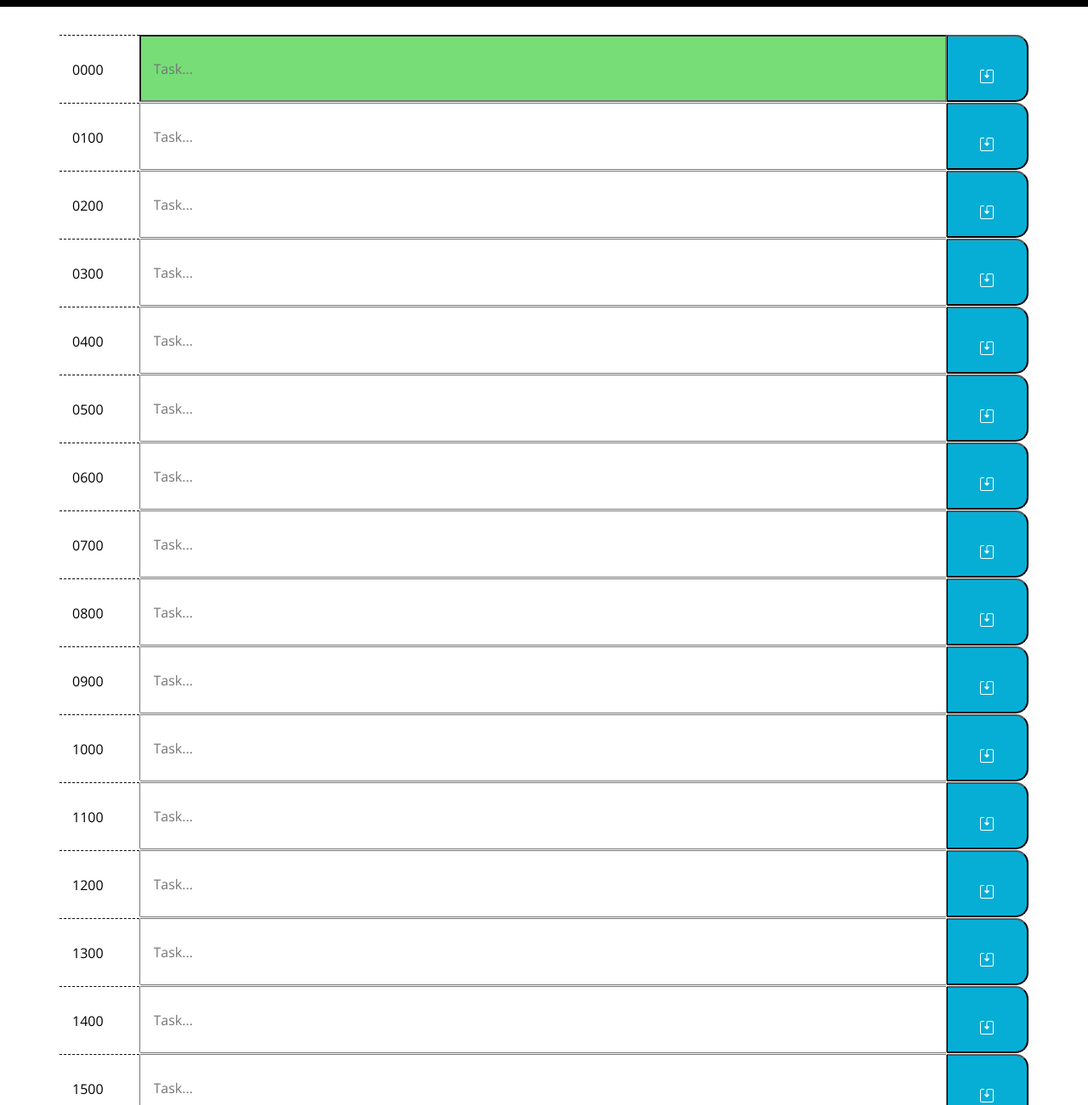
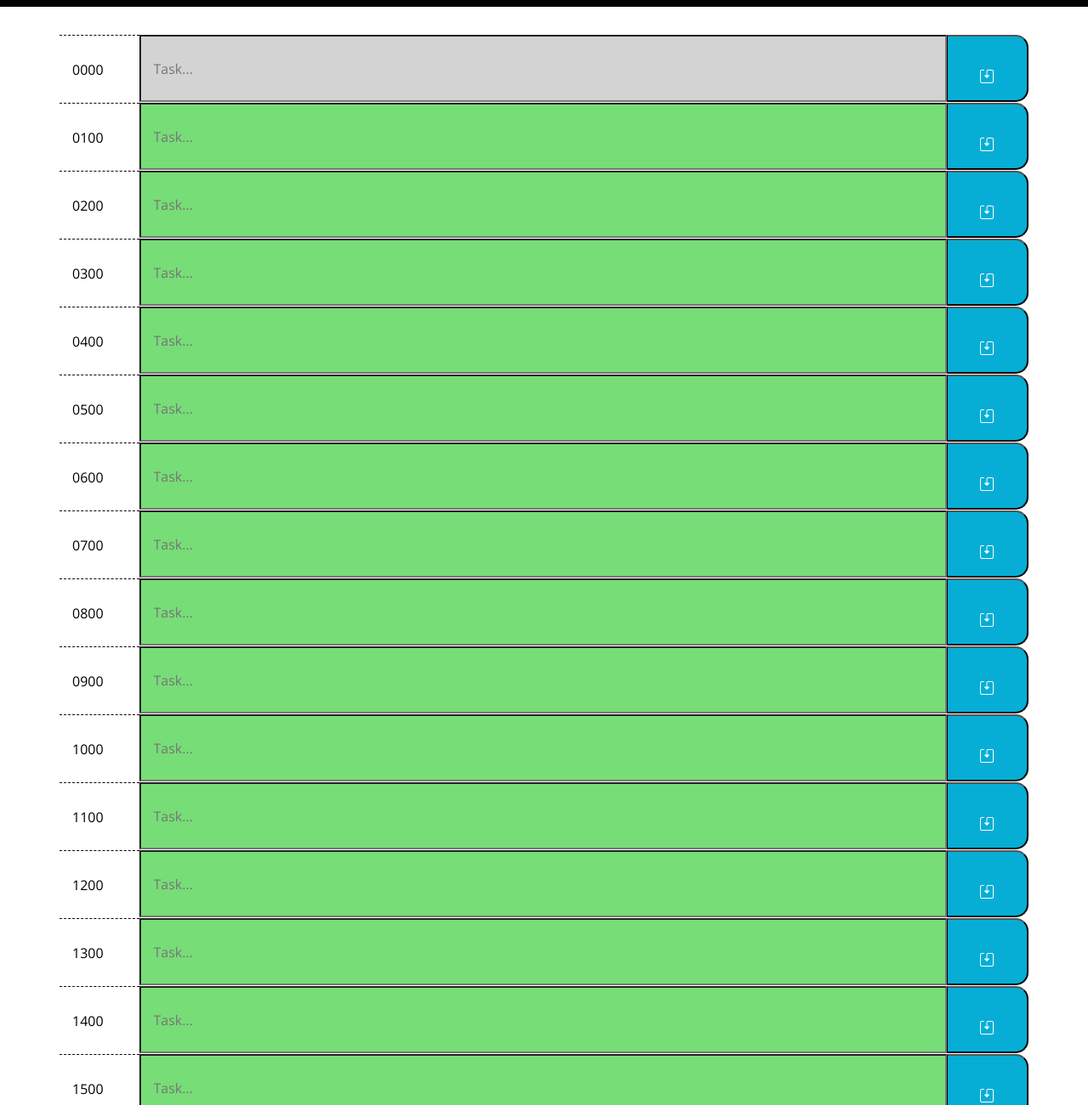
Before and after one commit to Jalvarez025/Homework-5, a plain HTML site: page index.html in a window 1280 px wide. Shown: the part 280-1581 px from the top of the page at 85% size. Drawn offline with nearby package versions, Linux system fonts and the light colour scheme.

Commit message:
Now working

```diff
--- a/index.html
+++ b/index.html
@@ -37,7 +37,7 @@
                 0000
               </time>
 
-              <input class="col-10" placeholder="Task..." id = "userTask">
+              <input class="col-10 userTask" placeholder="Task...">
               </input>
 
               <button class="saveBtn col" id = "saveBtn">
@@ -54,7 +54,7 @@
             0100
           </time>
 
-          <input class="col-10" placeholder="Task..." id = "userTask">
+          <input class="col-10 userTask" placeholder="Task...">
           </input>
 
           <button class="saveBtn col" id = "saveBtn">
@@ -72,7 +72,7 @@
             0200
           </time>
 
-          <input class="col-10" placeholder="Task..." id = "userTask">
+          <input class="col-10 userTask" placeholder="Task...">
           </input>
 
           <button class="saveBtn col" id = "saveBtn">
@@ -89,7 +89,7 @@
             0300
           </time>
 
-          <input class="col-10" placeholder="Task..." id = "userTask">
+          <input class="col-10 userTask" placeholder="Task...">
           </input>
 
           <button class="saveBtn col" id = "saveBtn">
@@ -106,7 +106,7 @@
             0400
           </time>
 
-          <input class="col-10" placeholder="Task..." id = "userTask">
+          <input class="col-10 userTask" placeholder="Task...">
           </input>
 
           <button class="saveBtn col" id = "saveBtn">
@@ -123,7 +123,7 @@
             0500
           </time>
 
-          <input class="col-10" placeholder="Task..." id = "userTask">
+          <input class="col-10 userTask" placeholder="Task...">
           </input>
 
           <button class="saveBtn col" id = "saveBtn">
@@ -140,7 +140,7 @@
             0600
           </time>
 
-          <input class="col-10" placeholder="Task..." id = "userTask">
+          <input class="col-10 userTask" placeholder="Task...">
           </input>
 
           <button class="saveBtn col" id = "saveBtn">
@@ -157,7 +157,7 @@
             0700
           </time>
 
-          <input class="col-10" placeholder="Task..." id = "userTask">
+          <input class="col-10 userTask" placeholder="Task...">
           </input>
 
           <button class="saveBtn col" id = "saveBtn">
@@ -174,7 +174,7 @@
             0800
           </time>
 
-          <input class="col-10" placeholder="Task..." id = "userTask">
+          <input class="col-10 userTask" placeholder="Task...">
           </input>
 
           <button class="saveBtn col" id = "saveBtn">
@@ -191,7 +191,7 @@
             0900
           </time>
 
-          <input class="col-10" placeholder="Task..." id = "userTask">
+          <input class="col-10 userTask" placeholder="Task...">
           </input>
 
           <button class="saveBtn col" id = "saveBtn">
@@ -208,7 +208,7 @@
             1000
           </time>
 
-          <input class="col-10" placeholder="Task..." id = "userTask">
+          <input class="col-10 userTask" placeholder="Task...">
           </input>
 
           <button class="saveBtn col" id = "saveBtn">
@@ -225,7 +225,7 @@
             1100
           </time>
 
-          <input class="col-10" placeholder="Task..." id = "userTask">
+          <input class="col-10 userTask" placeholder="Task...">
           </input>
 
           <button class="saveBtn col" id = "saveBtn">
@@ -242,7 +242,7 @@
             1200
           </time>
 
-          <input class="col-10" placeholder="Task..." id = "userTask">
+          <input class="col-10 userTask" placeholder="Task...">
           </input>
 
           <button class="saveBtn col" id = "saveBtn">
@@ -259,7 +259,7 @@
             1300
           </time>
 
-          <input class="col-10" placeholder="Task..." id = "userTask">
+          <input class="col-10 userTask" placeholder="Task...">
           </input>
 
           <button class="saveBtn col" id = "saveBtn">
@@ -276,7 +276,7 @@
             1400
           </time>
 
-          <input class="col-10" placeholder="Task..." id = "userTask">
+          <input class="col-10 userTask" placeholder="Task...">
           </input>
 
           <button class="saveBtn col" id = "saveBtn">
@@ -293,7 +293,7 @@
             1500
           </time>
 
-          <input class="col-10" placeholder="Task..." id = "userTask">
+          <input class="col-10 userTask" placeholder="Task...">
           </input>
 
           <button class="saveBtn col" id = "saveBtn">
@@ -310,7 +310,7 @@
             1600
           </time>
 
-          <input class="col-10" placeholder="Task..." id = "userTask">
+          <input class="col-10 userTask" placeholder="Task...">
           </input>
 
           <button class="saveBtn col" id = "saveBtn">
@@ -327,7 +327,7 @@
             1700
           </time>
 
-          <input class="col-10" placeholder="Task..." id = "userTask">
+          <input class="col-10 userTask" placeholder="Task...">
           </input>
 
           <button class="saveBtn col" id = "saveBtn">
@@ -344,7 +344,7 @@
             1800
           </time>
 
-          <input class="col-10" placeholder="Task..." id = "userTask">
+          <input class="col-10 userTask" placeholder="Task...">
           </input>
 
           <button class="saveBtn col" id = "saveBtn">
@@ -361,7 +361,7 @@
             1900
           </time>
 
-          <input class="col-10" placeholder="Task..." id = "userTask">
+          <input class="col-10 userTask" placeholder="Task...">
           </input>
 
           <button class="saveBtn col" id = "saveBtn">
@@ -378,7 +378,7 @@
             2000
           </time>
 
-          <input class="col-10" placeholder="Task..." id = "userTask">
+          <input class="col-10 userTask" placeholder="Task...">
           </input>
 
           <button class="saveBtn col" id = "saveBtn">
@@ -395,7 +395,7 @@
             2100
           </time>
 
-          <input class="col-10" placeholder="Task..." id = "userTask">
+          <input class="col-10 userTask" placeholder="Task...">
           </input>
 
           <button class="saveBtn col" id = "saveBtn">
@@ -412,7 +412,7 @@
             2200
           </time>
 
-          <input class="col-10" placeholder="Task..." id = "userTask">
+          <input class="col-10 userTask" placeholder="Task...">
           </input>
 
           <button class="saveBtn col" id = "saveBtn">
@@ -429,7 +429,7 @@
             2300
           </time>
 
-          <input class="col-10" placeholder="Task..." id = "userTask">
+          <input class="col-10 userTask" placeholder="Task...">
           </input>
 
           <button class="saveBtn col" id = "saveBtn">
--- a/script.js
+++ b/script.js
@@ -54,12 +54,12 @@ $('.row').each(function (element) {
 
 
   if (hourId > currentTime) {
-    $("#userTask").removeClass("present past").addClass("future");
+    $(this).children(".userTask").removeClass("present past").addClass("future");
   }else if (hourId < currentTime) {
-    $("#userTask").removeClass("future present").addClass("past");
+    $(this).children(".userTask").removeClass("future present").addClass("past");
   } else {
   // which covers the equals
-    $("#userTask").removeClass("future past").addClass("present");
+  $(this).children(".userTask").removeClass("future past").addClass("present");
   }
 
 })
```
